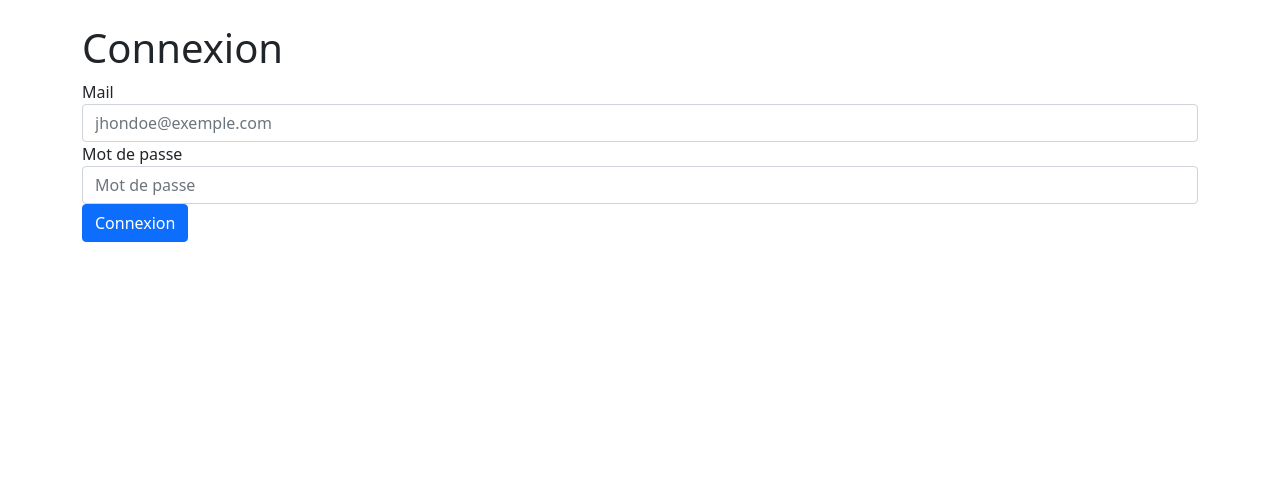
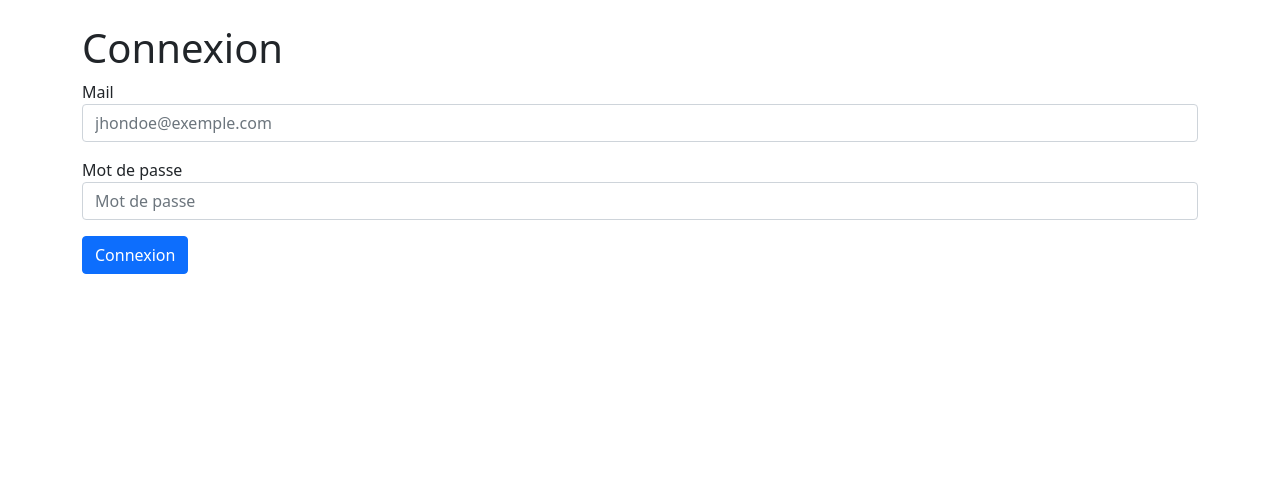
Before and after one commit to damirdine/minitchat-php, a PHP site: page /index.php in a window 1280 px wide. Shown: the part 56-538 px from the top of the page. Run offline with PHP 8.4, Linux system fonts and the light colour scheme; data that the repository does not hold is empty.

Commit message:
Update login.php

```diff
--- a/login.php
+++ b/login.php
@@ -31,17 +31,15 @@ if(isset($_POST['password']) && isset($_POST['email'])){
     <?php endif;?>
     <form class="my-4" method='POST' action='index.php'>
         <h1>Connexion</h1>
-        <div class="form-group">
+        <div class="form-group mb-3">
             <label for="exampleInputEmail1">Mail</label>
             <input type="email" name="email" class="form-control" id="exampleInputEmail1" aria-describedby="emailHelp" placeholder="jhondoe@exemple.com">
         </div>
-        <div class="form-group">
+        <div class="form-group mb-3">
             <label for="exampleInputPassword1">Mot de passe</label>
             <input type="password" name="password" class="form-control" id="exampleInputPassword1" placeholder="Mot de passe">
         </div>
-        <div class="form-group">
-            <button type="submit" class="btn btn-primary">Connexion</button>
-        </div>
+        <button type="submit" class="btn btn-primary">Connexion</button>
     </form>
 <?php else:?>
     <p class="alert alert-success mt-4"><?php echo('Bienvenue '.$_SESSION['logged_user_name'])?>.</p>
```
